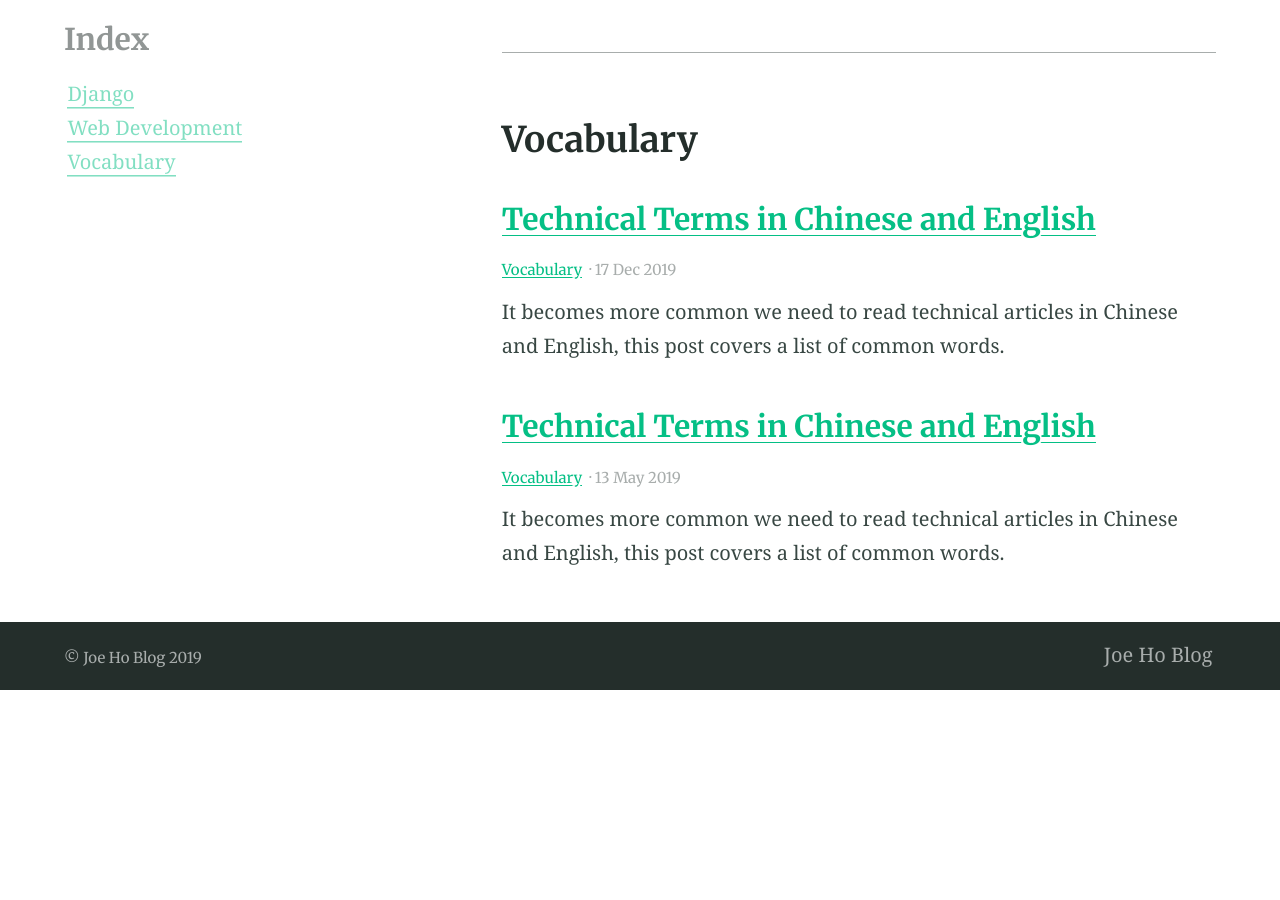
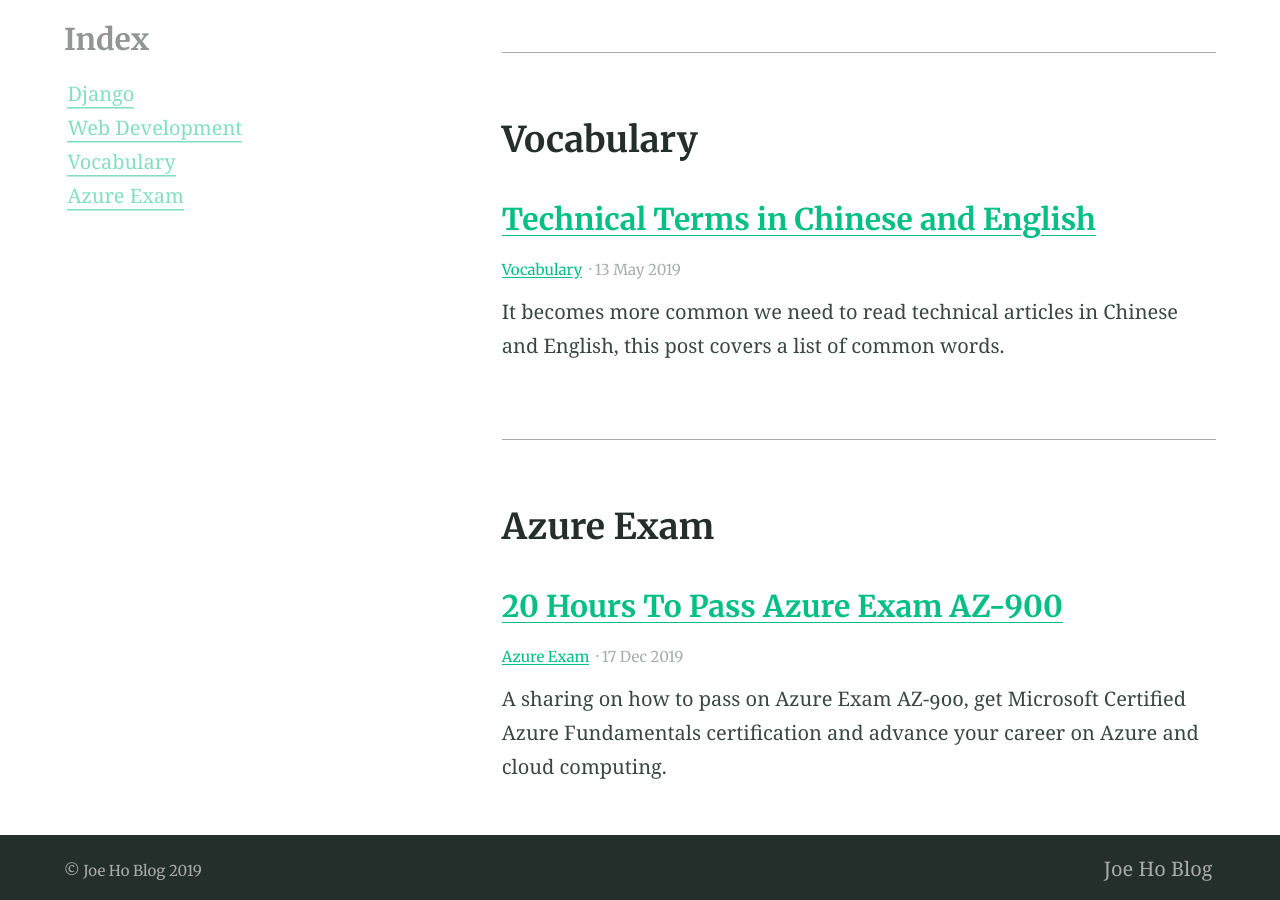
Before and after one commit to JoeHO888/JoeHo888.github.io, a Jekyll site: the page built from categories.md, in a window 1280 px wide and 900 px high, scrolled down 758 px. Built offline with Jekyll 4.4.1, drawn with Linux system fonts in a browser that asks for light colours; before the commit the page ends 1448 px from its top, so only the background shows below that; some of the changed lines change nothing that is shown.

Commit message:
Update Content

```diff
--- a/_posts/2019-12-17-20-Hours-To-Pass-Azure-Az-900.md
+++ b/_posts/2019-12-17-20-Hours-To-Pass-Azure-Az-900.md
@@ -1,36 +1,88 @@
 ---
-title: Technical Terms in Chinese and English
+title: 20 Hours To Pass Azure Exam AZ-900
 categories:
-- Vocabulary
+- Azure Exam
 excerpt: |
-  It becomes more common we need to read technical articles in Chinese and English, this post covers a list of common words.
+  A sharing on how to pass on Azure Exam AZ-900, get Microsoft Certified Azure Fundamentals certification and advance your career on Azure and cloud computing.
 feature_text: |
   ## Joe Ho Blog
-  What are the techincal terms in Chinese and English
+  20 Hours To Pass Azure AZ-900
 feature_image: "https://picsum.photos/2560/600?image=733"
 image: "https://picsum.photos/2560/600?image=733"
 ---
 
 ## Background
-Microsoft's Azure is one of the major cloud computing service, it is the second largest Public Cloud Service with about [22% of market share](https://www.businessinsider.com/goldman-sachs-cloud-computing-market-forecast-aws-microsoft-azure-google-cloud-2018-11 "Market Share").
-Considering the growth in public cloud service, learning Azure definitely brings you more career opportunities and growth, you may earn [15% higher salary](https://www.microsoft.com/en-us/learning/certification-benefits.aspx "Salary") if you are certificated. Microsoft offers lots of Azure related certifications for different kind of roles, e.g. Developers, IT Administrators and Data Scientists.
-One of the certification is Microsoft Certified Azure Fundamentals, you can be certificated once you pass the exam, AZ-900, which aims to examine your knowledge on cloud computing service and Azure fundamental.
-This certificate and exam is optional if you would like pursue advance level of certificate, e.g. associate level and expert level. However, it will let you to gain more insights on Azure, especially if you are a beginner on Azure or Cloud Computing.
+Microsoft's Azure is one of the major cloud computing service, it is the second largest Public Cloud Service with about [22% of market share](https://www.businessinsider.com/goldman-sachs-cloud-computing-market-forecast-aws-microsoft-azure-google-cloud-2018-11 "Market Share").Considering the growth in public cloud service, learning Azure definitely brings you more career opportunities and growth, you may earn [15% higher salary](https://www.microsoft.com/en-us/learning/certification-benefits.aspx "Salary") if you are certificated. Microsoft offers lots of Azure related certifications for different kind of roles, e.g. Developers, IT Administrators and Data Scientists.
+
+One of the certifications is Microsoft Certified Azure Fundamentals, you can be certificated once you pass the exam, AZ-900, which aims to examine your knowledge on cloud computing service and Azure fundamental. This certificate and exam is optional if you would like pursue advance level of certificate, e.g. associate level and expert level. However, it will let you to gain more insights on Azure, especially if you are a beginner on Azure or Cloud Computing.
 
 ## Exam AZ-900 Detail
-It is [60 minutes long] (https://techcommunity.microsoft.com/t5/ITOps-Talk-Blog/Exam-review-AZ-900-Microsoft-Azure-Fundamentals/ba-p/565041 "Detail"). It focuses on four areas, Understand cloud concepts (15-20%), Understand core Azure services (30-35%), Understand security, privacy, compliance, and trust (25-30%) and Understand Azure pricing and support (20-25%).
+It is [60 minutes long](https://techcommunity.microsoft.com/t5/ITOps-Talk-Blog/Exam-review-AZ-900-Microsoft-Azure-Fundamentals/ba-p/565041 "Detail").
+
+It focuses on four areas
+* cloud concepts (15-20%)
+* core Azure services (30-35%)
+* security, privacy, compliance, and trust (25-30%)
+* Azure pricing and support (20-25%).
+
 One thing worths noticed is that the Skills measured is updated constantly, so the coverage of the exam might be slightly different. You may visit [here](https://docs.microsoft.com/en-us/learn/certifications/exams/az-900#certification-exams "AZ-900 Detail") for more information.
 
 
+## Personal Background
+I didn't have solid experience in Azure Administration/Development experience, but I worked on Some Saas Administration (e.g. SharePoint, Power App and Power Automate) before. Hence, I have some fundamental knowledge on computing service.
+If you want to know more, you may visit my LinkedIn and Blog at the bottom of this article.
+
 ## My exam experience on AZ-900
-Previously, I got a free vocher on taking this exam and I spent about a week to study the exam. Therefore, I would like to share how my own experience on this exam and how to pass this exam.
-AZ-900 is slightly more difficult than I expected. First, you need to be know a wide range of Azure products in computing, network and storage. On top of that, you need to know the difference of two similar products, e.g. Azure DataLake and Azure SQL Datawarehouse.
-The time for completing the exam is also definitely enough.
+AZ-900 is slightly more difficult than I expected.
 
-Speaking of preparing for this exam, there are several great materials/resources
-1. Azure Fundamentals https://docs.microsoft.com/en-us/learn/paths/azure-fundamentals/
+You need to know computing services types (e.g. IaaS, PaaS and SaaS), a wide range of Azure products, Security on Azure and Support on Azure. You don't need to be very familiar with them or have hands-on experience, but at least you need to know what they are.
+
+On top of that, you need to know the difference of two similar products. For example, Network Security Group (NSG) and Azure Firewall can block network traffic, but in what scenario you should use NSG rather than Azure Firewall.
+
+Overall, the time for completing the exam is also definitely enough, I completed the whole exam in about 30 minutes.
+
+To prepare for this exam, there are several great and free materials/resources you can utilize
+1. Microsoft Learn - Azure Fundamentals https://docs.microsoft.com/en-us/learn/paths/azure-fundamentals/
 2. Azure Sandbox (You can try some Azure Services without creating a subscription)
-3. Azure Trial (i.e. Azure Free Account with valid credit card provided or Azure Student Account)
+3. Azure Subscription (i.e. Azure Free Account with valid credit card provided, Azure Student Account)
 4. Azure Exercises https://www.examtopics.com/exams/microsoft/az-900/view/1
-5. Azure Practice Exam at linuxacademy (7 days free trial)
-6. A series of Youtube videos on questions types https://www.youtube.com/playlist?list=PLahhVEj9XNTdZrAYjA7mq4bH1X5cTykpH
+5. A series of Youtube videos on questions types https://www.youtube.com/playlist?list=PLahhVEj9XNTdZrAYjA7mq4bH1X5cTykpH
+6. Azure Practice Exam at linuxacademy (7 days free trial) (I didn't try this, but it's free, why not have a try?)
+
+## Suggested Study Plan
+
+### 1. Azure Fundamentals (10 hours)
+Azure Fundamentals Series should be the primary resource, you can learn the basics of Azure and common services in Azure.
+This series has 12 modules in total and most of the modules can be completed within an hour, so you don't need to study all modules at a time. In addition, each module is independent of another module, so you may skip some of them if you are already familiar with some modules.
+There are two additional benefits these modules can bring. First, each module contains a short quiz, so you can test your knowledge on that module and study from mistakes. Second, some module will let you create a Azure Sandbox, you can get some hands-on experience on that Sandbox without inputting credit card information.
+
+### 2. Azure Sandbox/Azure Trial (5 hours)
+Although Azure Fundamentals explains the concepts well, it is still hard to imagine sometimes, so having hands on experience definitely help.
+If you have an Azure subscription, I strongly recommend you to try a few of functionalities, e.g. resources group, virtual machines. If you have no idea on what should you try, you may also follow the instructions in some of the Azure Fundamentals Modules, e.g. editing dashboards.
+If you don't want to provide your credit card to Microsoft and still want to try some features, I would recommend to try Azure Sandbox. Azure Sandbox acts like normal Azure Subscription with limited features, but you can access the Azure Portal and try a few services, e.g. creating management group, policies.
+
+## 3. Azure Exercises (5 hours)
+After studying, I encourage you to do a few exercises to examine your knowledge. You may watch this Youtube playlist and know what kind of questions Azure Exam will ask.
+Then, you may visit this set of free exercises which has 147 questions in total. I have found several websites sharing the same exercises as this website, but this website is better, as people will discuss some questions in the comment section of each question, so you will know why you answer each question wrong.
+However, I don't agree with the answer of each question, as I think the answers are wrong sometimes. If you don't agree with the answer of that question, you may refer to comment section to see if someone else share the same idea as you.
+
+## Kind Advice
+1. Have a good rest before the exam
+2. It is ok to fail, as it does not affect you to pursue other advance certification
+3. Remember to bring 2 kinds of personal identification. Primary ID would be your ID card or passport. Secondary ID would be something containing your name and signature, e.g. credit card.
+4. Arrive test center 15 minutes before the exam
+
+## Post-Exam
+After you complete the exam, you will know the result immediately. It describes how good you perform in those areas which the exam examines, you can further learn from areas you are rather weak at.
+If you pass the AZ-900 Exam, you can view your certification on dashboard and share the link which someone else can view your certification.
+1. Browse to the dashboard
+2. Choose the badge you want to share
+3. Click "Share"
+4. You need to sign up in Acclaim
+5. Choose the badge in Accliam Dashboard
+6. Click "Public badge view"
+6. You can put the link of that badge in LinkedIn or share with someone else. (Remark: Everyone with the link can see your badge and score)
+
+If you find this article helps, please clap for this post.
+This article is also published in my blog, https://joeho888.github.io/
+LinkedIn: https://www.linkedin.com/in/ho-cho-tai-0260758a/
```
Also changed, not shown: _posts/2019-05-13-Technical-Terms-Chinese-English.md (renamed from _posts/2019-05-13-Technical-Terms-Chinese-English - 複製.md).
